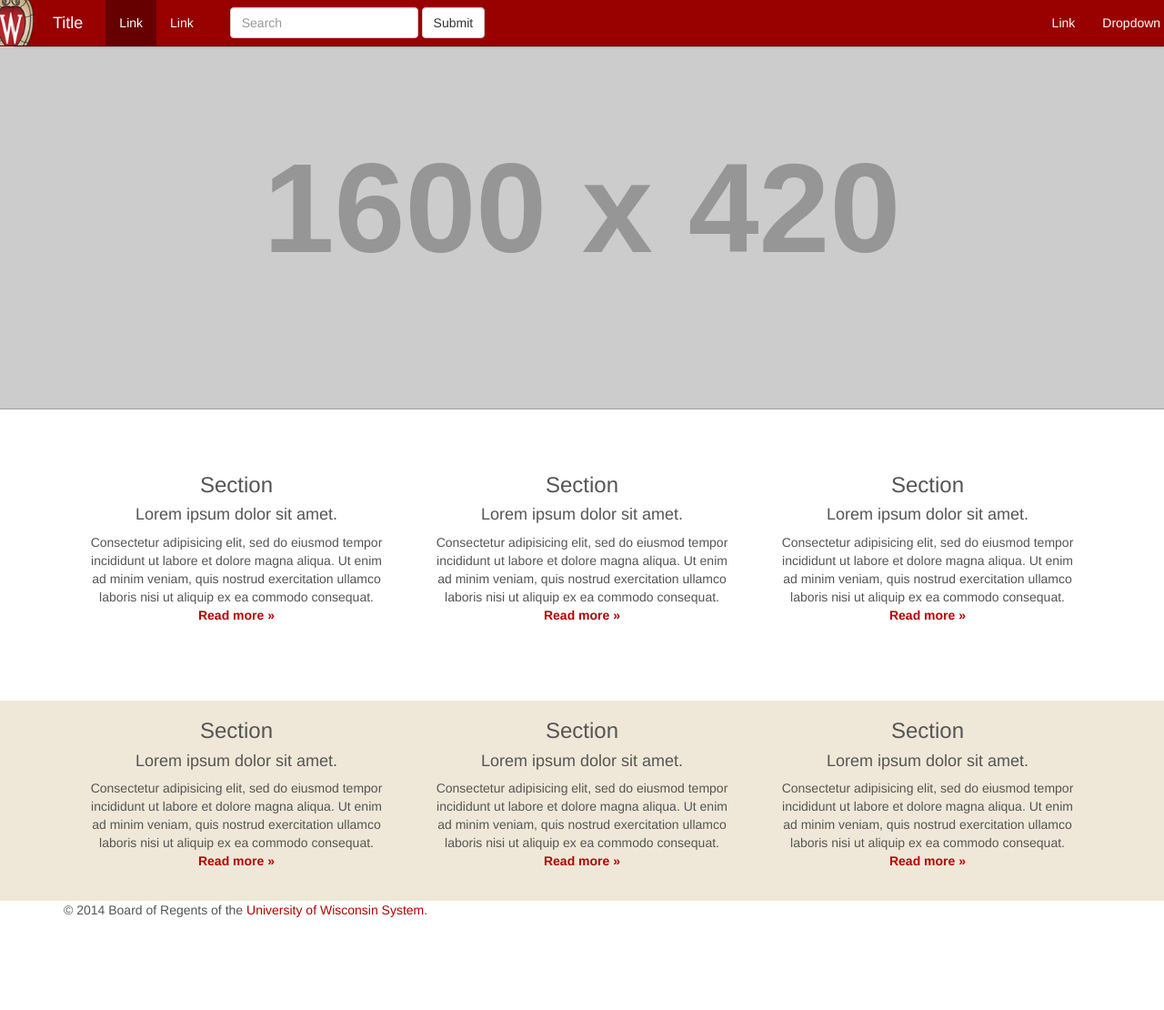
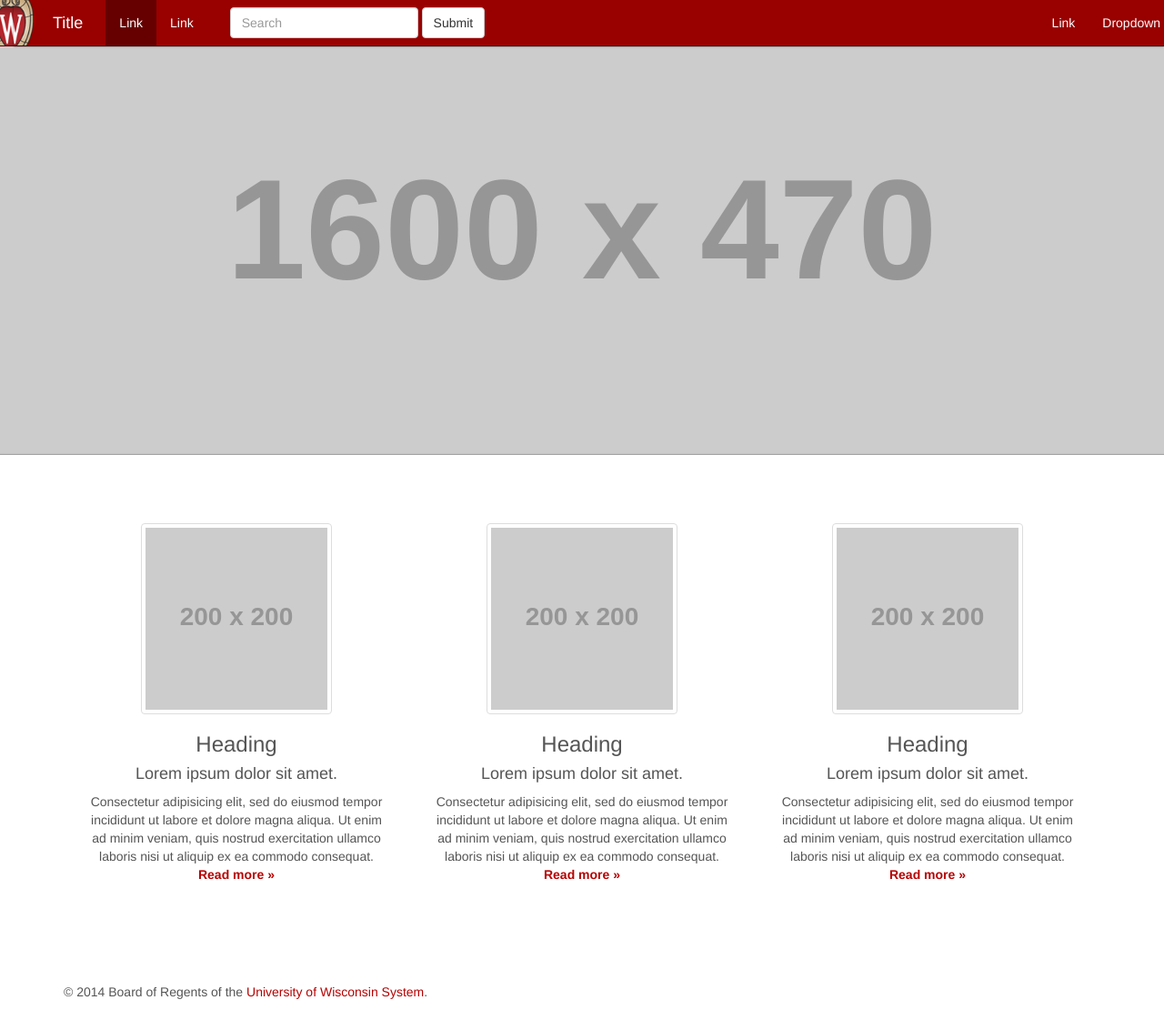
Before and after one commit to UWMadisonUcomm/uw-ui-toolkit, a Jekyll site: the page examples/top-fixed-navbar/index.html, which Jekyll copies as it is, in a window 1280 px wide and 1110 px high. Shown: the whole window at 91% size. Built offline with Jekyll 4.4.1, drawn with Linux system fonts in a browser that asks for light colours; nearby versions of some CDN libraries; Markdown is read by kramdown in place of the engine named in the settings.

Commit message:
Ref #19: add thumbnail image placeholders

```diff
--- a/examples/top-fixed-navbar/index.html
+++ b/examples/top-fixed-navbar/index.html
@@ -19,21 +19,18 @@
 
       <style type="text/css">
         #billboard {
-          min-height:400px;
-          background: url('http://placehold.it/1600x420/ddd/bbb&text=image here') repeat-x center -20px;
+          min-height:450px;
+          background: url('http://placehold.it/1600x470/ddd/bbb&text=image here') repeat-x center -20px;
           margin-top:50px;
         }
         #marketing {
-          padding-top: 50px;
-          padding-bottom: 50px;
+          padding-top: 75px;
+          padding-bottom: 75px;
           box-shadow: 0 -1px 1px rgba(0, 0, 0, 0.2);
         }
         .section {
           padding-bottom:24px;
           text-align: center;
-        }
-        #marketing-2 {
-          background-color: #efe8d8;
         }
       </style>
 
@@ -83,41 +80,26 @@
       <div id="marketing">
         <div class="container">
           <div class="col-sm-4 section">
-            <h3>Section</h3>
+            <img src="http://placehold.it/200x200/ccc/aaa/&text=Image here." class="img-thumbnail">
+            <h3>Heading</h3>
             <h4>Lorem ipsum dolor sit amet.</h4>
             <p>Consectetur adipisicing elit, sed do eiusmod tempor incididunt ut labore et dolore magna aliqua. Ut enim ad minim veniam, quis nostrud exercitation ullamco laboris nisi ut aliquip ex ea commodo consequat. <br><a href="#">Read more &raquo;</a></p>
           </div>
           <div class="col-sm-4 section">
-            <h3>Section</h3>
+            <img src="http://placehold.it/200x200/ccc/aaa/&text=Image here." class="img-thumbnail">
+            <h3>Heading</h3>
             <h4>Lorem ipsum dolor sit amet.</h4>
             <p>Consectetur adipisicing elit, sed do eiusmod tempor incididunt ut labore et dolore magna aliqua. Ut enim ad minim veniam, quis nostrud exercitation ullamco laboris nisi ut aliquip ex ea commodo consequat. <br><a href="#">Read more &raquo;</a></p>
           </div>
           <div class="col-sm-4 section">
-            <h3>Section</h3>
+            <img src="http://placehold.it/200x200/ccc/aaa/&text=Image here." class="img-thumbnail">
+            <h3>Heading</h3>
             <h4>Lorem ipsum dolor sit amet.</h4>
             <p>Consectetur adipisicing elit, sed do eiusmod tempor incididunt ut labore et dolore magna aliqua. Ut enim ad minim veniam, quis nostrud exercitation ullamco laboris nisi ut aliquip ex ea commodo consequat. <br><a href="#">Read more &raquo;</a></p>
           </div>
         </div>
       </div>
-      <div id="marketing-2">
-        <div class="container">
-          <div class="col-sm-4 section">
-            <h3>Section</h3>
-            <h4>Lorem ipsum dolor sit amet.</h4>
-            <p>Consectetur adipisicing elit, sed do eiusmod tempor incididunt ut labore et dolore magna aliqua. Ut enim ad minim veniam, quis nostrud exercitation ullamco laboris nisi ut aliquip ex ea commodo consequat. <br><a href="#">Read more &raquo;</a></p>
-          </div>
-          <div class="col-sm-4 section">
-            <h3>Section</h3>
-            <h4>Lorem ipsum dolor sit amet.</h4>
-            <p>Consectetur adipisicing elit, sed do eiusmod tempor incididunt ut labore et dolore magna aliqua. Ut enim ad minim veniam, quis nostrud exercitation ullamco laboris nisi ut aliquip ex ea commodo consequat. <br><a href="#">Read more &raquo;</a></p>
-          </div>
-          <div class="col-sm-4 section">
-            <h3>Section</h3>
-            <h4>Lorem ipsum dolor sit amet.</h4>
-            <p>Consectetur adipisicing elit, sed do eiusmod tempor incididunt ut labore et dolore magna aliqua. Ut enim ad minim veniam, quis nostrud exercitation ullamco laboris nisi ut aliquip ex ea commodo consequat. <br><a href="#">Read more &raquo;</a></p>
-          </div>
-        </div>
-      </div>
+
       <div id="footer">
         <div class="container">
           <p>
```
